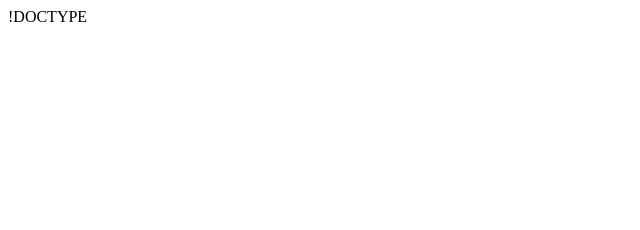
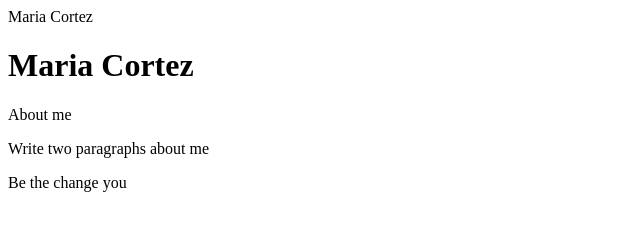
Before and after one commit to mcortez13/html-assignment, a plain HTML site: page index.html in a window 1280 px wide. Shown: the whole page, without its empty margins (0-640 px from the left). Drawn offline with Linux system fonts and the light colour scheme.

Commit message:
Saves index.html

```diff
--- a/index.html
+++ b/index.html
@@ -1,12 +1,32 @@
-!DOCTYPE <HTML>
+<!DOCTYPE html>
+<html lang="en">
+
+<head>
+    <meta charset="UTF-8">
+    <title>Maria Cortez</title>
+</head>
+
+<body>
+    <header>Maria Cortez</header>
+
+    <main>
+
+    <!--should I keep this?-->
+    <h1>Maria Cortez</h1>
+
+        <article>
+            <header>About me</header>
+            <p>Write two paragraphs about me</p>
+        </article>
+
+        <quote>Be the change you</quote>
 
 
 
+    </main>
+
+</body>
 
 
 
-
-
-
-
-</HTML>
+</html>
```
